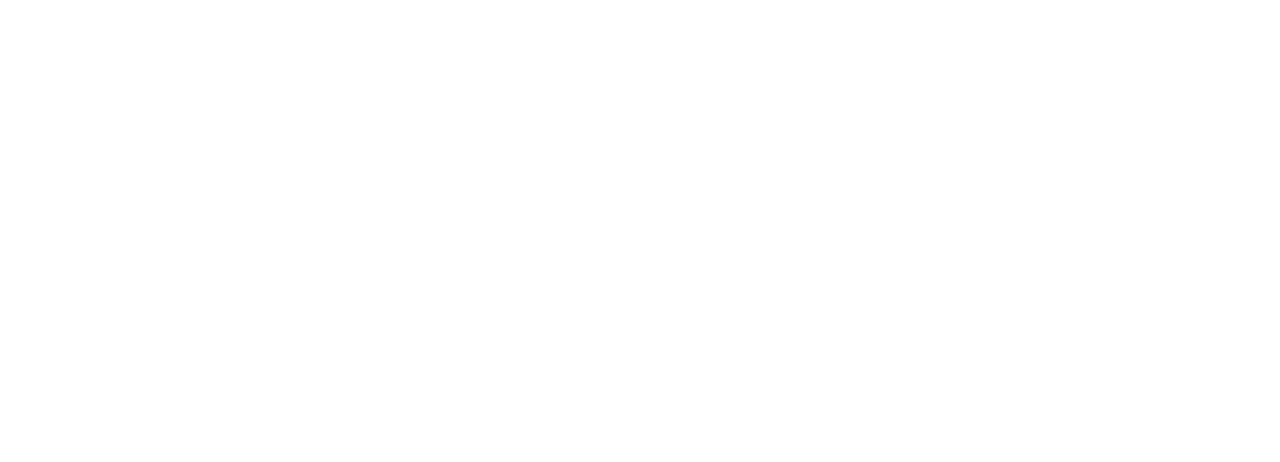
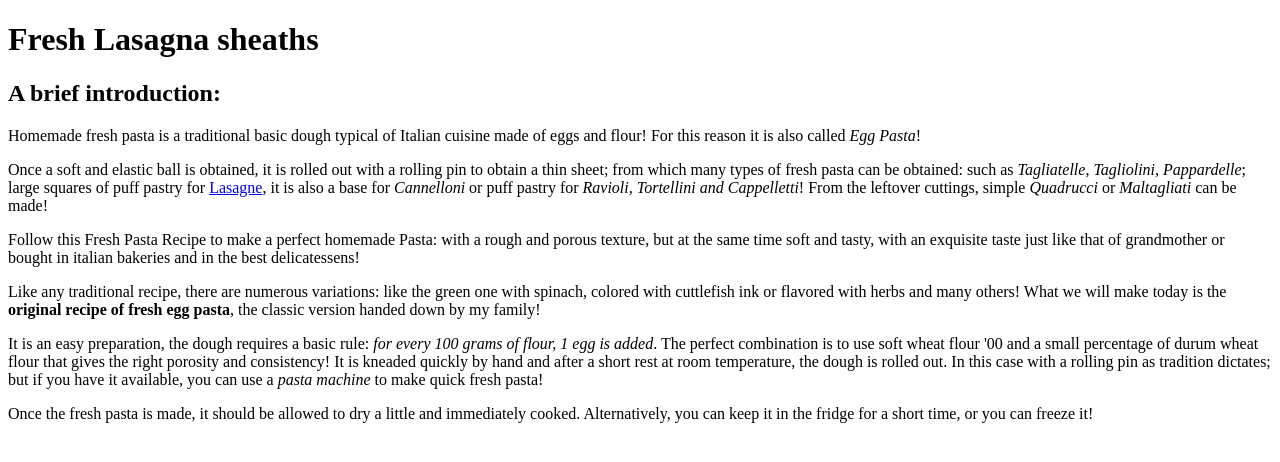
Before and after one commit to AimlessAvenue/odin-recipes, a plain HTML site: page recipes/lasagna-sheaths.html in a window 1280 px wide. Drawn offline with Linux system fonts and the light colour scheme.

Commit message:
Create introduction to lasagna-sheaths.html

```diff
--- a/recipes/lasagna-sheaths.html
+++ b/recipes/lasagna-sheaths.html
@@ -7,6 +7,25 @@
     <title>Lasagna sheaths</title>
 </head>
 <body>
+    <h1>Fresh Lasagna sheaths</h1>
+    <h2>A brief introduction:</h2>
+    <p>Homemade fresh pasta is a traditional basic dough typical of Italian cuisine made of eggs and flour! For this reason it is also called <em>Egg Pasta</em>!
+    </p>
+    <p>
+    Once a soft and elastic ball is obtained, it is rolled out with a rolling pin to obtain a thin sheet; from which many types of fresh pasta can be obtained: such as <em>Tagliatelle, Tagliolini, Pappardelle</em>; large squares of puff pastry for <a href="./lasagna.html">Lasagne</a>, it is also a base for <em>Cannelloni</em> or puff pastry for <em>Ravioli, Tortellini and Cappelletti</em>! From the leftover cuttings, simple <em>Quadrucci</em> or <em>Maltagliati</em> can be made!
+    </p>
+    <p>
+    Follow this Fresh Pasta Recipe to make a perfect homemade Pasta: with a rough and porous texture, but at the same time soft and tasty, with an exquisite taste just like that of grandmother or bought in italian bakeries and in the best delicatessens!
+    </p>
+    <p>
+        Like any traditional recipe, there are numerous variations: like the green one with spinach, colored with cuttlefish ink or flavored with herbs and many others! What we will make today is the <strong>original recipe of fresh egg pasta</strong>, the classic version handed down by my family!
+    </p>
+    <p>
+        It is an easy preparation, the dough requires a basic rule: <em>for every 100 grams of flour, 1 egg is added</em>. The perfect combination is to use soft wheat flour '00 and a small percentage of durum wheat flour that gives the right porosity and consistency! It is kneaded quickly by hand and after a short rest at room temperature, the dough is rolled out. In this case with a rolling pin as tradition dictates; but if you have it available, you can use a <em>pasta machine</em> to make quick fresh pasta!
+    </p>
+    <p>
+        Once the fresh pasta is made, it should be allowed to dry a little and immediately cooked. Alternatively, you can keep it in the fridge for a short time, or you can freeze it!
+    </p>
 
 </body>
 </html>
```
